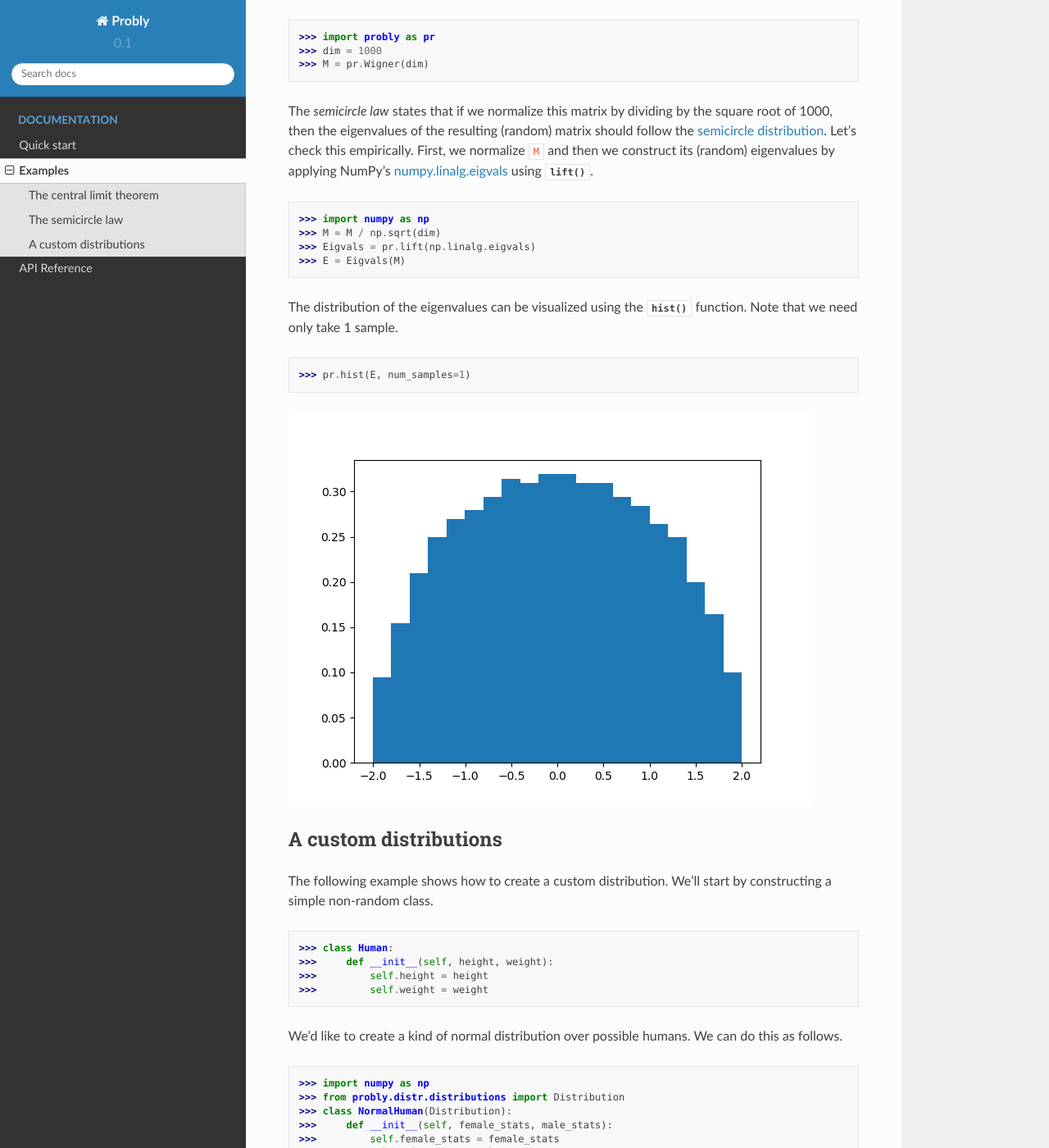
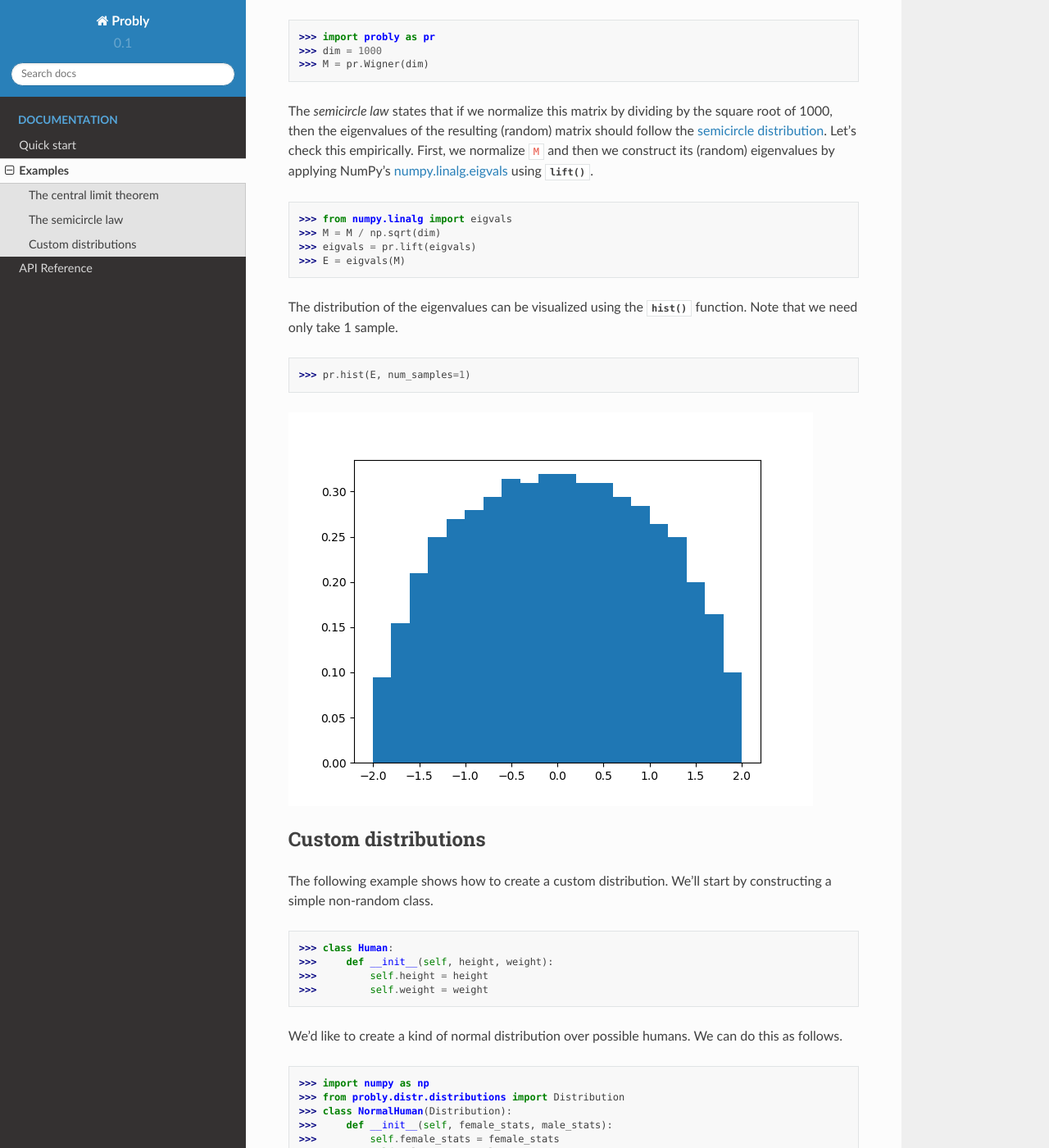
Before and after one commit to bencwallace/Probly, a Sphinx documentation site: the page built from docs/source/examples.rst, in a window 1280 px wide and 1400 px high, scrolled down 1522 px. Shown: the whole window at 82% size. Built offline with Sphinx 7.4.7 and the Read the Docs theme 2.0.0, drawn with Linux system fonts in a browser that asks for light colours; some of the changed text lies outside the part shown.

Commit message:
fixed examples

```diff
--- a/docs/source/examples.rst
+++ b/docs/source/examples.rst
@@ -60,10 +60,10 @@ Let's check this empirically. First, we normalize ``M`` and then we construct it
 (random) eigenvalues by applying NumPy's
 `numpy.linalg.eigvals <https://docs.scipy.org/doc/numpy-1.13.0/reference/generated/numpy.linalg.eigvals.html>`_ using :func:`~probly.lift`.
 
->>> import numpy as np
+>>> from numpy.linalg import eigvals
 >>> M = M / np.sqrt(dim)
->>> Eigvals = pr.lift(np.linalg.eigvals)
->>> E = Eigvals(M)
+>>> eigvals = pr.lift(eigvals)
+>>> E = eigvals(M)
 
 The distribution of the eigenvalues can be visualized using the :func:`~probly.hist`
 function. Note that we need only take 1 sample.
@@ -74,7 +74,7 @@ function. Note that we need only take 1 sample.
 
 
 ********************
-A custom distributions
+Custom distributions
 ********************
 The following example shows how to create a custom distribution. We'll start by constructing a simple non-random
 class.
```
Also changed, not shown: other parts of docs/source/examples.rst (+2 -2 lines), 4 other files.
